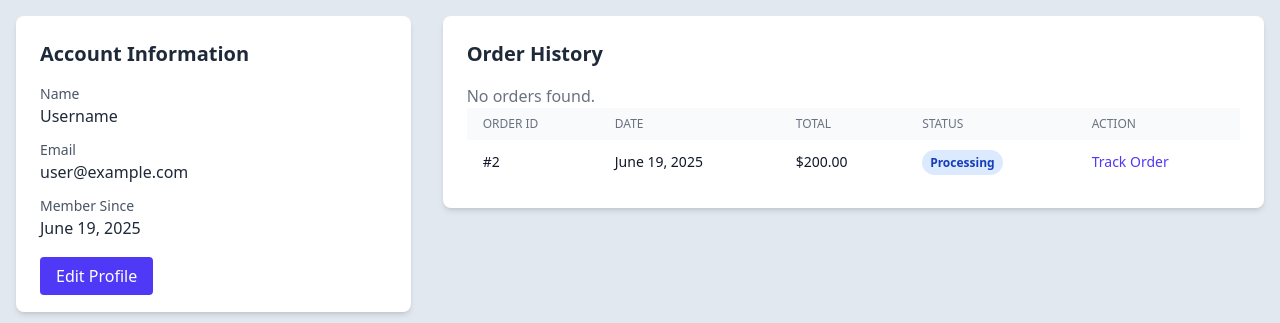
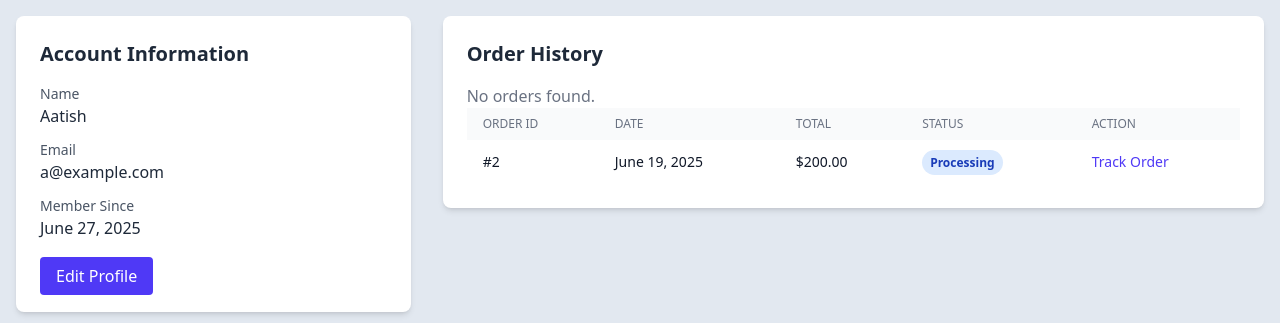
Before and after one commit to Aatish250/ecommercePHP, a PHP site: page /user/profile.php in a window 1280 px wide. Shown: the part 148-471 px from the top of the page. Run offline with PHP 8.4, Linux system fonts and the light colour scheme; data comes from the database, SQL or seed files in the repository.

Commit message:
user profile partial complete

```diff
--- a/user/profile.php
+++ b/user/profile.php
@@ -1,3 +1,13 @@
+
+<?php
+    session_start();
+    require '../config/db.php';
+    $user_id = "1";
+
+    $userResult = mysqli_query($conn, "Select * from users where user_id = $user_id");
+    $user = mysqli_fetch_assoc($userResult);
+?>
+
 <!DOCTYPE html>
 <html lang="en">
 
@@ -27,16 +37,16 @@
                         <div class="space-y-3">
                             <div>
                                 <label class="block text-sm font-medium text-gray-600">Name</label>
-                                <p class="text-gray-800">Username</p>
+                                <p class="text-gray-800"><?php echo $user['username']; ?></p>
                             </div>
                             <div>
                                 <label class="block text-sm font-medium text-gray-600">Email</label>
-                                <p class="text-gray-800">user@example.com</p>
+                                <p class="text-gray-800"><?php echo $user['email']; ?></p>
                             </div>
                             <div>
                                 <label class="block text-sm font-medium text-gray-600">Member Since</label>
                                 <p class="text-gray-800">
-                                    June 19, 2025
+                                    <?php echo date('F j, Y', strtotime($user['created_at'])); ?>
                                 </p>
                             </div>
                         </div>
```
